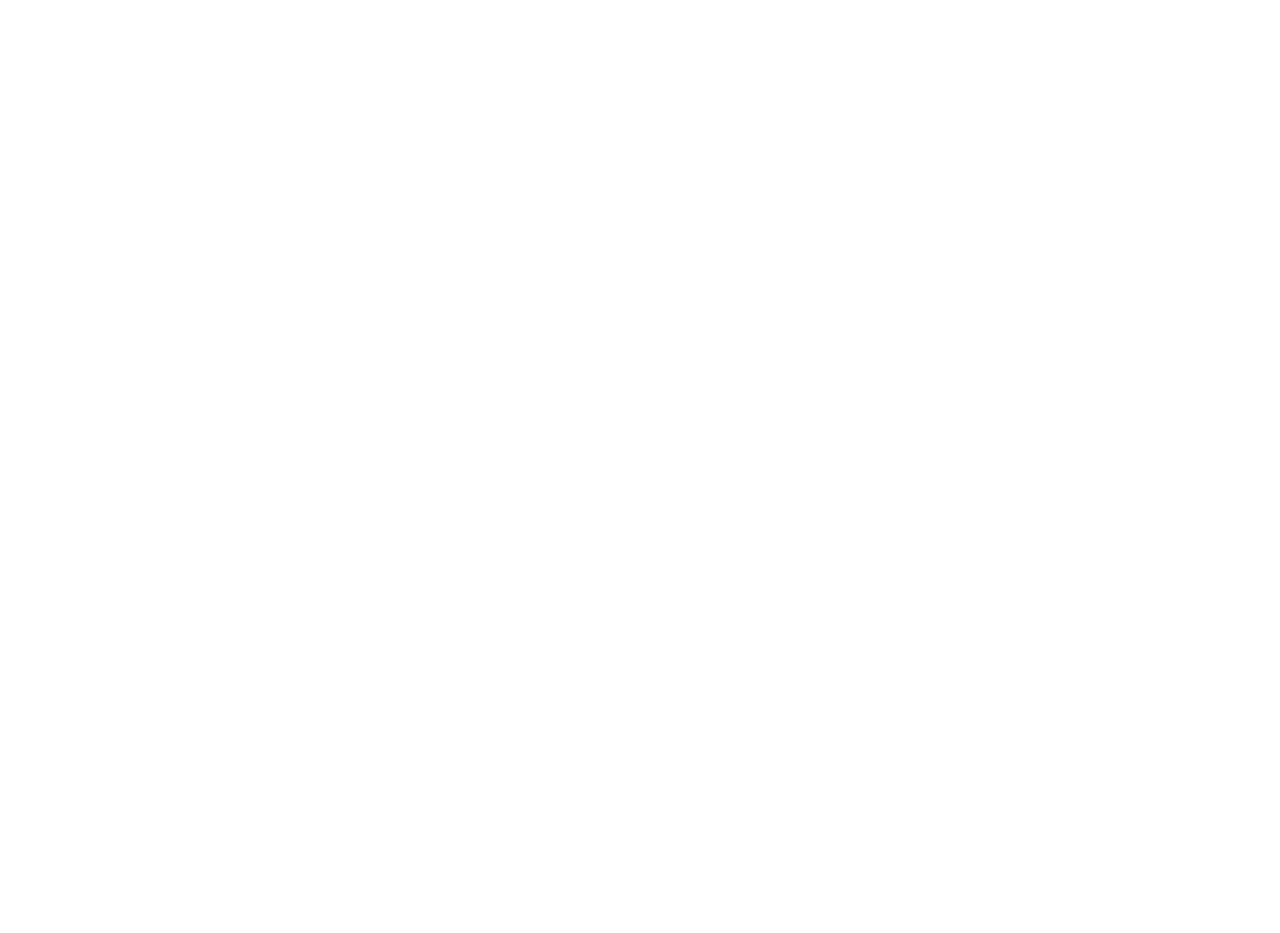
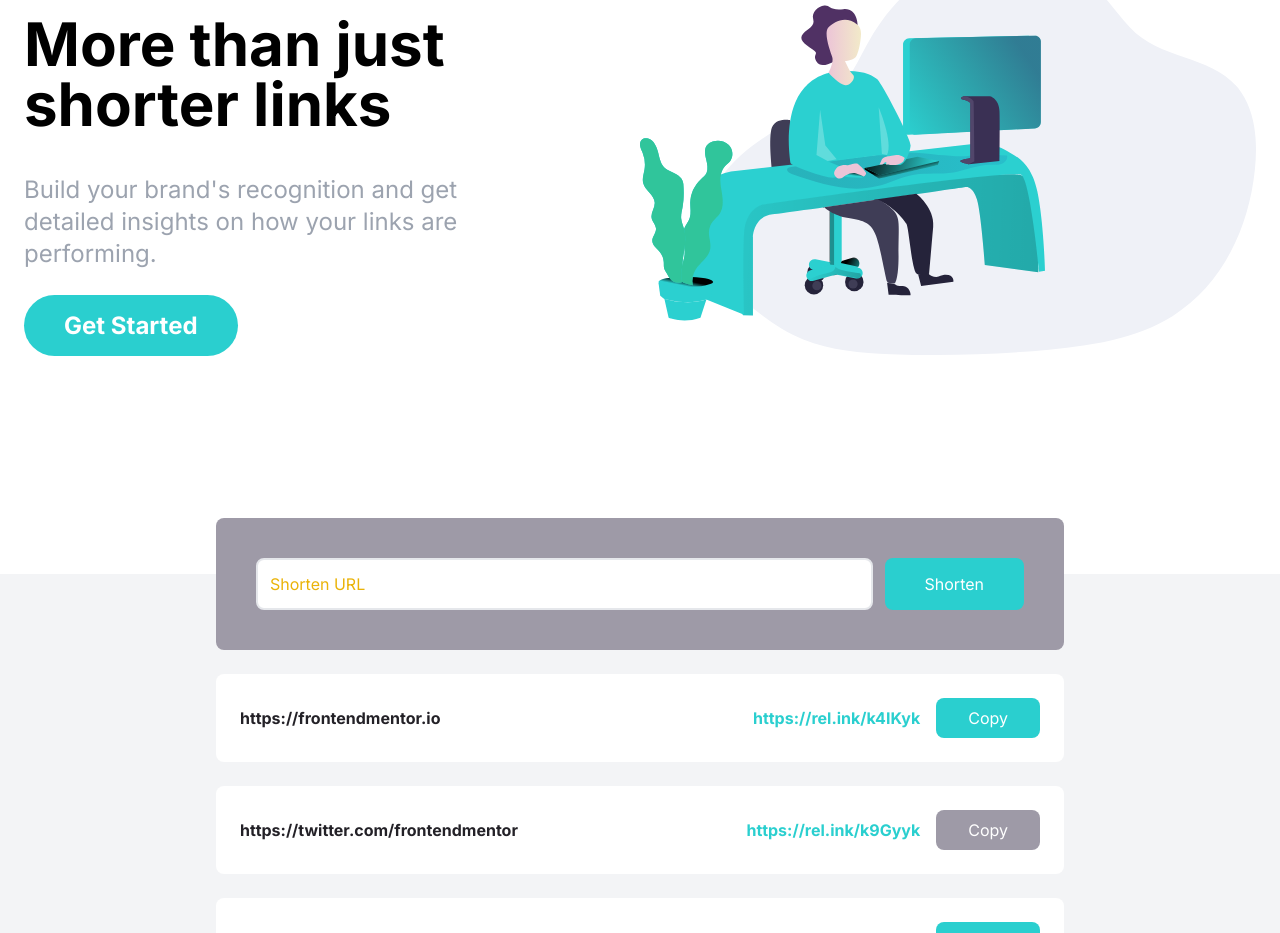
Before and after one commit to letmegro/shorten-website, a Next.js app in the folder shortly-website/: page / in a window 1280 px wide. Shown: the part 170-1103 px from the top of the page. Before the commit the page ends 800 px from the top, so only its background shows below. Built offline with nearby package versions, Linux system fonts and the light colour scheme.

Commit message:
added link validation

```diff
--- /dev/null
+++ b/shortly-website/src/app/errMsg.tsx
@@ -0,0 +1,28 @@
+'use client'
+const input = document.getElementById('link-input') as HTMLInputElement;
+const linkForm = document.getElementById('link-form') as HTMLFormElement;
+const errMsg = document.getElementById('err-msg') as HTMLDivElement;
+
+linkForm?.addEventListener('submit', formSubmit);
+
+function checkUrl (string:any) {
+    let givenURL ;
+    try {
+        givenURL = new URL (string);
+    } catch (error) {
+       return false;
+    }
+    return true;
+  }
+
+function formSubmit(e:any){
+    e.preventDefault();
+    if(input.value === "" || !checkUrl(input.value)){
+        errMsg.innerHTML = "Please enter a valid link";
+        input.classList.add('border-red');
+    }
+    else{
+        errMsg.innerHTML = "";
+        input.classList.remove('border-red');
+    }
+}
--- a/shortly-website/src/app/page.tsx
+++ b/shortly-website/src/app/page.tsx
@@ -1,6 +1,9 @@
 import Image from 'next/image'
-import logo from '../../public/images/logo.svg'
+import logo from 'public/images/logo.svg'
+import illustration from "public/images/illustration-working.svg";
 
+import form from './errMsg.tsx';
+form
 export default function Home() {
   return (
     <main>
@@ -28,6 +31,85 @@ export default function Home() {
         </div>
         {/* add drop menu */}
       </nav>
+      <section id='hero'>
+        <div className='container flex flex-col-reverse mx-auto p-6 lg:flex-row'>
+          {/* content */}
+          <div className='flex flex-col space-y-10 mb-44 lg:mt-16 xl:mb-52 lg:w-1/2'>
+            <h1 className='text-5xl font-bold text-center lg:text-6xl lg:max-w-md lg:text-left'>
+              More than just shorter links
+            </h1>
+            <p className='text-2xl text-center text-gray-400 lg:max-w-md lg:text-left'>
+              Build your brand{`'`}s recognition and get detailed insights on how your links are performing.
+            </p>
+            <div className='mx-auto lg:mx-0'>
+              <a className='cursor-pointer py-5 px-10 text-2xl font-bold text-white bg-cyan rounded-full lg:py-4 hover:opacity-70'>
+                Get Started
+              </a>
+            </div>
+          </div>
+          {/* image */}
+          <div className='mb-24 mx-auto md:w-180 lg:w-1/2 lg:mb-0'>
+            <Image src={illustration} alt=''/>
+          </div>
+        </div>
+      </section>
+      {/* sorten sec */}
+      <section id='shorten' className='relative bg-gray-100'>
+        {/* shorten container */}
+        <div className='max-w-4xl mx-auto p-6 space-y-6'>
+          <form id='link-form' className='relative flex flex-col w-full p-10 -mt-20 space-y-4 bg-darkViolet rounded-lg md:flex-row md:space-y-0 md:space-x-3'>
+            <input id='link-input' type='text' className='flex-1 p-3 border-2 rounded-lg placeholder-yellow-500 focus:outline-none' placeholder='Shorten URL'/>
+            <button className='px-10 py-3 text-white bg-cyan rounded-lg hover:bg-cyanLight focus:outline-none md:py-2'>
+              Shorten
+            </button>
+            {/* error message div */}
+            <div id='err-msg' className='absolute left-7 bottom-3 text-red text-sm italic'></div>
+          </form>
+          {/* links */}
+          {/* link 1 */}
+          <div className='flex flex-col items-center justify-between w-full p-6 bg-white rounded-lg md:flex-row'>
+            <p className='font-bold text-center text-veryDarkViolet md:text-left'>
+              https://frontendmentor.io
+            </p>
+            <div className='flex-col flex items-center justify-end flex-1 space-x-4 space-y-2 md:flex-row md:space-y-0'>
+              <div className='font-bold text-cyan'>
+                https://rel.ink/k4IKyk
+              </div>
+              <button className='p-2 px-8 text-white bg-cyan rounded-lg hover:opacity-70 focus:outline-none'>
+                Copy
+              </button>
+            </div>
+          </div>
+          {/* link 2 */}
+          <div className='flex flex-col items-center justify-between w-full p-6 bg-white rounded-lg md:flex-row'>
+            <p className='font-bold text-center text-veryDarkViolet md:text-left'>
+              https://twitter.com/frontendmentor
+            </p>
+            <div className='flex-col flex items-center justify-end flex-1 space-x-4 space-y-2 md:flex-row md:space-y-0'>
+              <div className='font-bold text-cyan'>
+                https://rel.ink/k9Gyyk
+              </div>
+              <button className='p-2 px-8 text-white bg-darkViolet rounded-lg hover:opacity-70 focus:outline-none'>
+                Copy
+              </button>
+            </div>
+          </div>
+          {/* link 3 */}
+          <div className='flex flex-col items-center justify-between w-full p-6 bg-white rounded-lg md:flex-row'>
+            <p className='font-bold text-center text-veryDarkViolet md:text-left'>
+              https://linkedin.com/frontend-mentor
+            </p>
+            <div className='flex-col flex items-center justify-end flex-1 space-x-4 space-y-2 md:flex-row md:space-y-0'>
+              <div className='font-bold text-cyan'>
+                https://rel.ink/k0pKyk
+              </div>
+              <button className='p-2 px-8 text-white bg-cyan rounded-lg hover:opacity-70 focus:outline-none'>
+                Copy
+              </button>
+            </div>
+          </div>
+        </div>
+      </section>
     </main>
   );
 }
```
